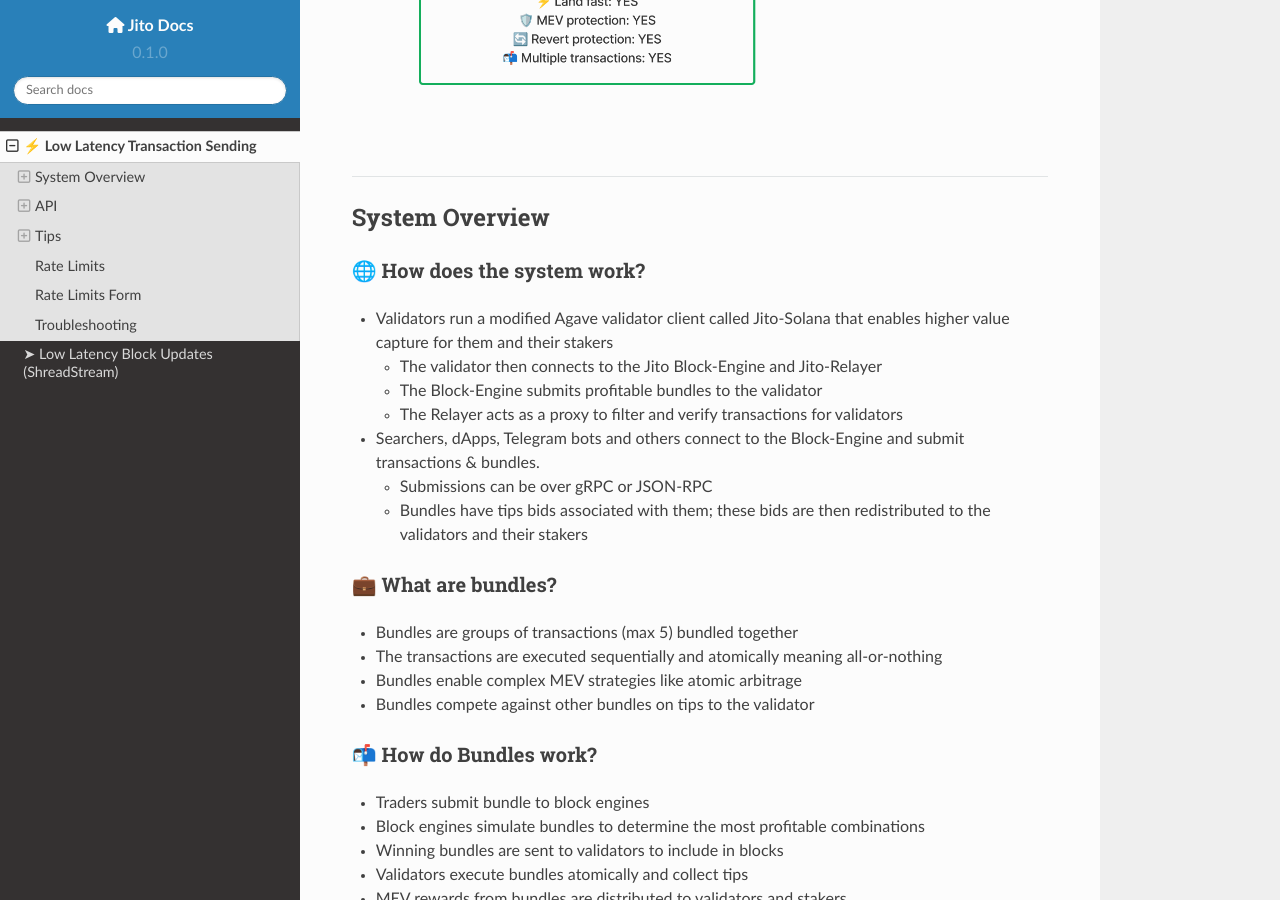
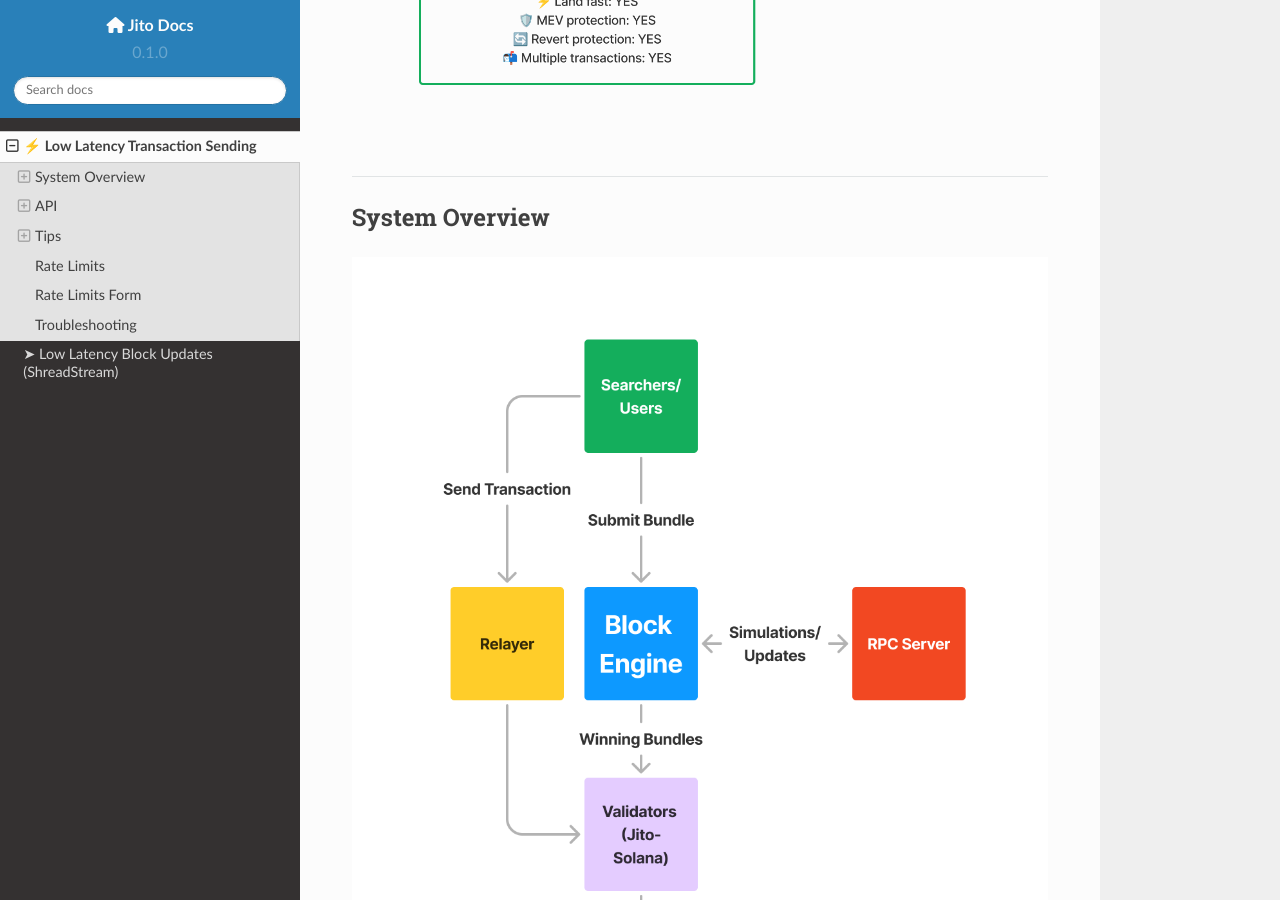
Before and after one commit to jito-labs/jito-docs, a Sphinx documentation site: the page built from docs/source/lowlatencytxnsend.md, in a window 1280 px wide and 900 px high, scrolled down 904 px. Built offline with Sphinx 7.4.7 and the Read the Docs theme 2.0.0, drawn with Linux system fonts in a browser that asks for light colours.

Commit message:
Update lowlatencytxnsend.md
Re-add diagram from Lucas' comment

```diff
--- a/docs/source/lowlatencytxnsend.md
+++ b/docs/source/lowlatencytxnsend.md
@@ -6,6 +6,7 @@
 ---
 
 ## System Overview
+![System Diag](../images/systemdiagram.png)
 
 ### 🌐 How does the system work?
 - Validators run a modified Agave validator client called Jito-Solana that enables higher value capture for them and their stakers
```
